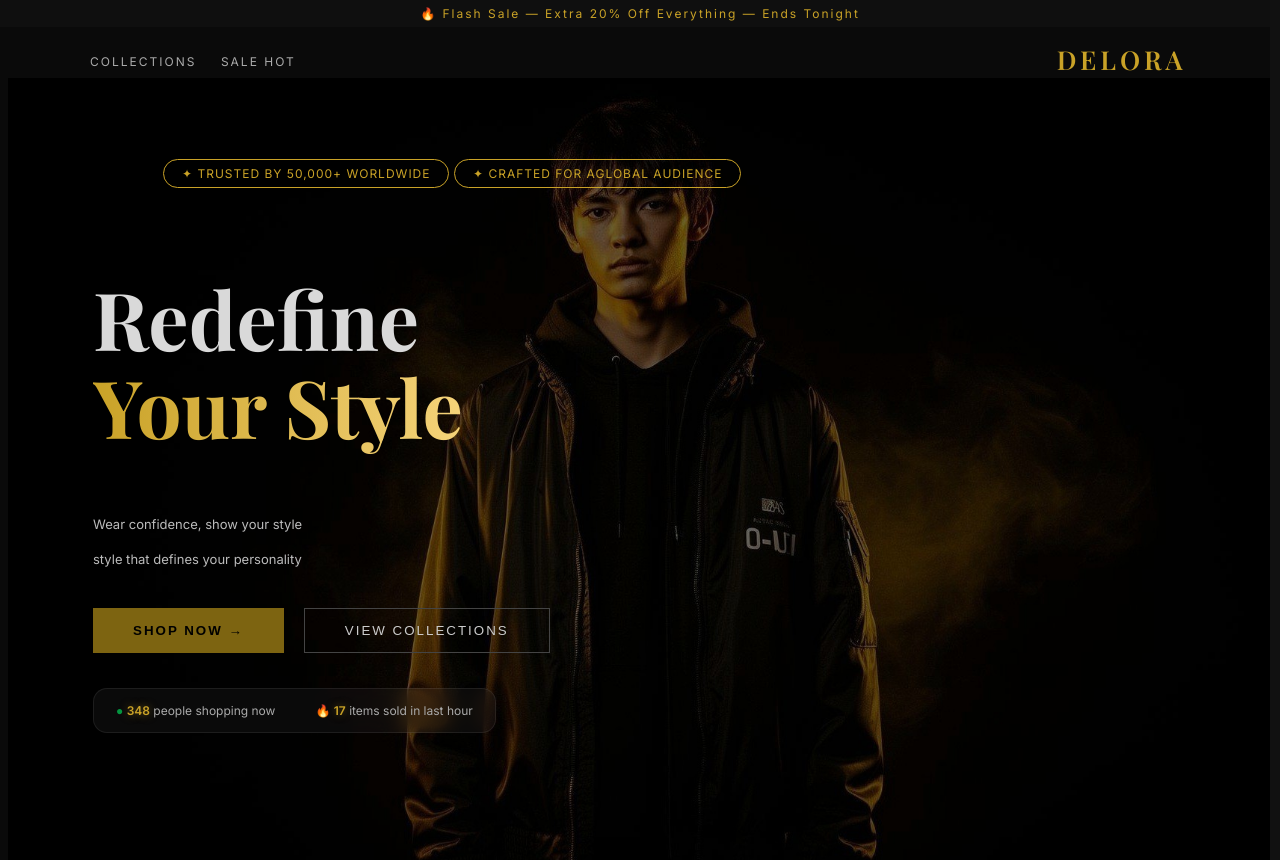
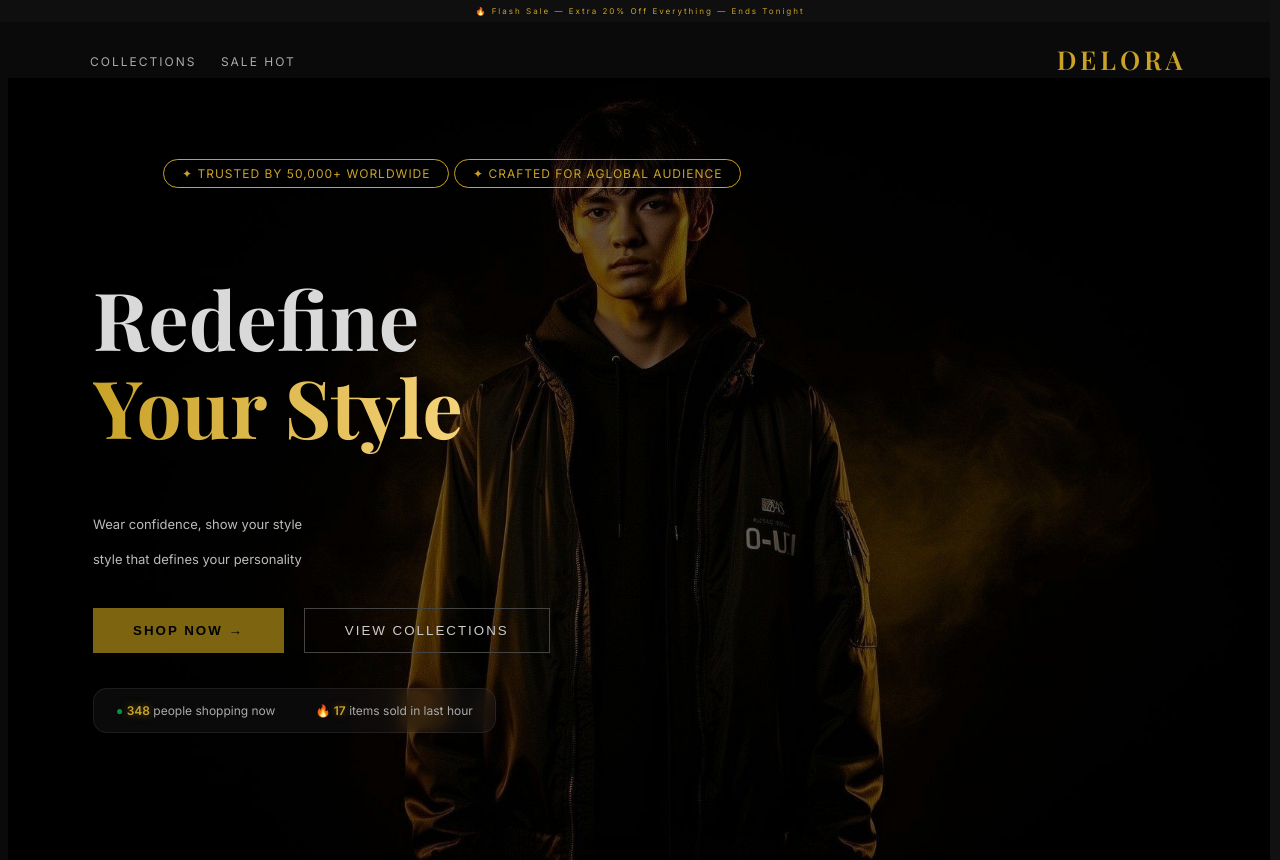
Before and after one commit to zezodawood78/delora, a website: page index.html in a window 1280 px wide. Shown: the top 860 px of the page. Drawn offline with nearby package versions, Linux system fonts and the light colour scheme.

Commit message:
style.css

```diff
--- a/style.css
+++ b/style.css
@@ -17,7 +17,7 @@ width:100%;
 background:#0f0f0f;
 color:#C9A227;
 text-align:center;
-font-size:12px;
+font-size:8px;
 letter-spacing:2px;
 padding:6px 0;
 z-index:2000;
```
